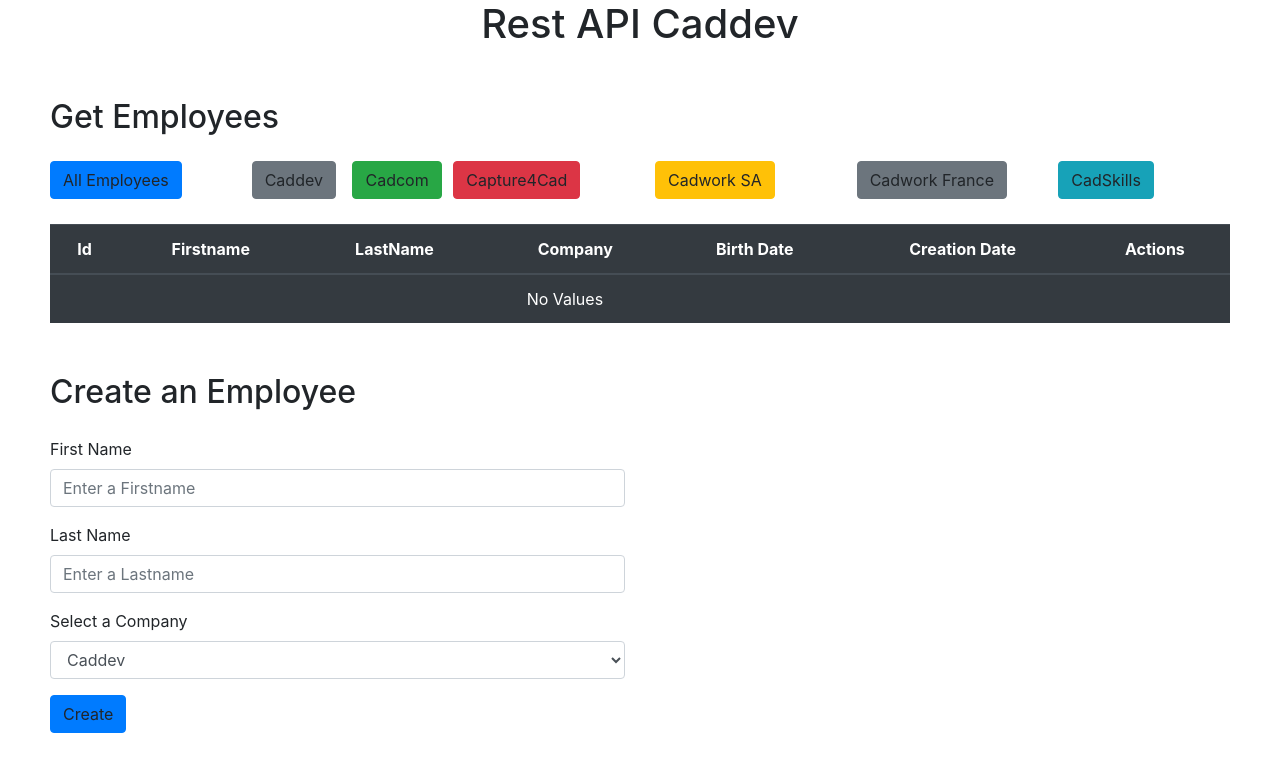
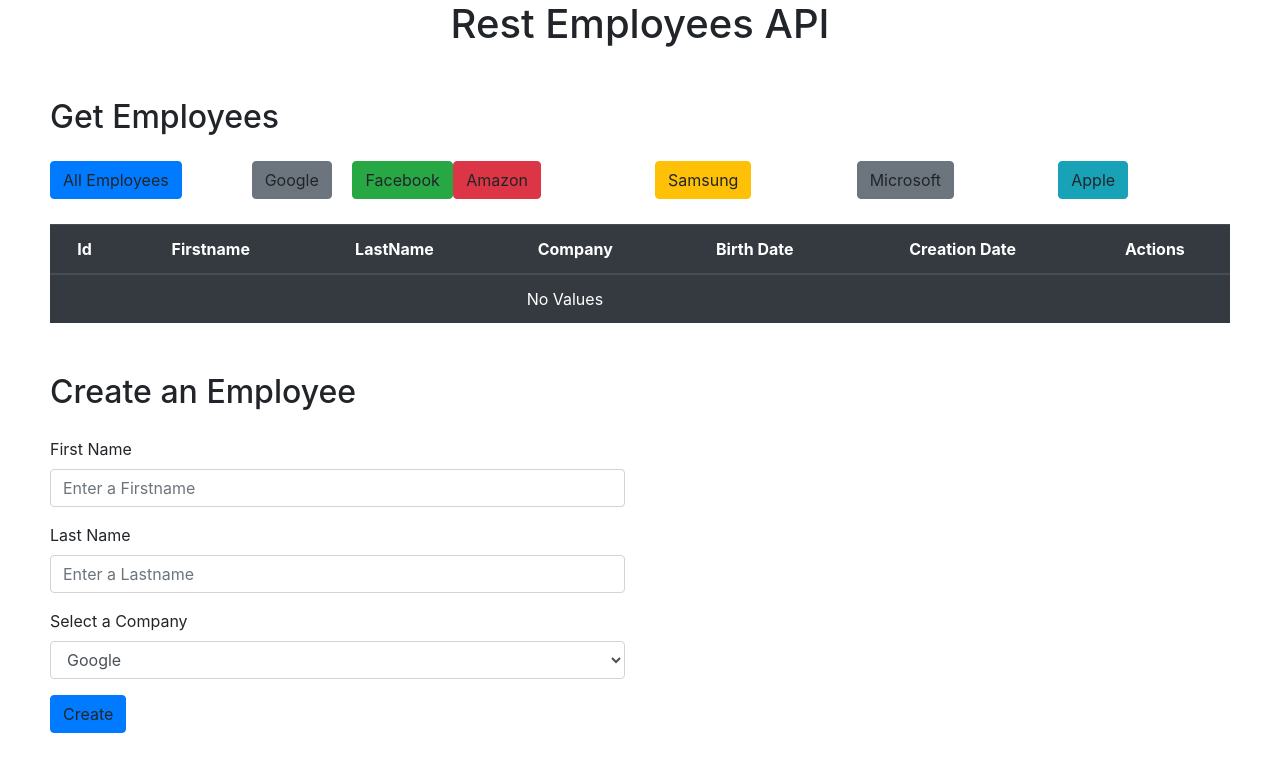
Before and after one commit to CedricTellier/rest_api, a website: page public/index.html in a window 1280 px wide. Drawn offline with nearby package versions, Linux system fonts and the light colour scheme.

Commit message:
Correct company name in Database

```diff
--- a/public/index.html
+++ b/public/index.html
@@ -9,7 +9,7 @@
 		<link rel="stylesheet" href="https://stackpath.bootstrapcdn.com/bootstrap/4.3.1/css/bootstrap.min.css"
 			integrity="sha384-ggOyR0iXCbMQv3Xipma34MD+dH/1fQ784/j6cY/iJTQUOhcWr7x9JvoRxT2MZw1T" crossorigin="anonymous">
 
-		<title>Rest API Caddev</title>
+		<title>Rest Employees API</title>
 		<style type="text/css">
 			td,
 			tr {
@@ -19,7 +19,7 @@
 	</head>
 	<body>
 		<h1 style="text-align: center;">
-			Rest API Caddev
+			Rest Employees API
 		</h1>
 		<div style="margin-left: 50px;margin-right:50px">
 			<h2 style="margin-top:50px;">Get Employees</h2>
@@ -28,22 +28,22 @@
 					<a class="btn btn-primary" onclick="getAllEmployees()" role="button">All Employees</a>
 				</div>
 				<div class="col-1">
-					<a class="btn btn-secondary" onclick="getAllEmployees('Caddev/')" role="button">Caddev</a>
+					<a class="btn btn-secondary" onclick="getAllEmployees('Google/')" role="button">Google</a>
 				</div>
 				<div class="col-1">
-					<a class="btn btn-success" onclick="getAllEmployees('Cadcom/')" role="button">Cadcom</a>
+					<a class="btn btn-success" onclick="getAllEmployees('Facebook/')" role="button">Facebook</a>
 				</div>
 				<div class="col-2">
-					<a class="btn btn-danger" onclick="getAllEmployees('Capture4cad/')" role="button">Capture4Cad</a>
+					<a class="btn btn-danger" onclick="getAllEmployees('Amazon/')" role="button">Amazon</a>
 				</div>
 				<div class="col-2">
-					<a class="btn btn-warning" onclick="getAllEmployees('CadworkSA/')" role="button">Cadwork SA</a>
+					<a class="btn btn-warning" onclick="getAllEmployees('Samsung/')" role="button">Samsung</a>
 				</div>
 				<div class="col-2">
-					<a class="btn btn-secondary" onclick="getAllEmployees('Cadwork/')" role="button">Cadwork France</a>
+					<a class="btn btn-secondary" onclick="getAllEmployees('Microsoft/')" role="button">Microsoft</a>
 				</div>
 				<div class="col-1">
-					<a class="btn btn-info" onclick="getAllEmployees('Cadskills/')" role="button">CadSkills</a>
+					<a class="btn btn-info" onclick="getAllEmployees('Apple/')" role="button">Apple</a>
 				</div>
 			</div>
 			<div style="margin-top:25px;">
@@ -81,12 +81,12 @@
 						<div class="form-group">
 							<label for="business">Select a Company</label>
 							<select class="form-control" id="business" name="business">
-								<option value="Caddev">Caddev</option>
-								<option value="CadworkSA">Cadwork SA</option>
-								<option value="Cadwork">Cadwork France</option>
-								<option value="Cadcom">Cadcom</option>
-								<option value="Cadskills">Cadskills</option>
-								<option value="Capture4cad">Capture4Cad</option>
+								<option value="Google">Google</option>
+								<option value="Samsung">Samsung</option>
+								<option value="Microsoft">Microsoft</option>
+								<option value="Facebook">Facebook</option>
+								<option value="Apple">Apple</option>
+								<option value="Amazon">Amazon</option>
 							</select>
 						</div>
 						<a type="submit" class="btn btn-primary" onclick="createNewEmployee()" role="button">Create</a>
@@ -121,12 +121,12 @@
 								<div class="form-group">
 									<label for="businessModify">Select a Company</label>
 									<select class="form-control" id="businessModify" name="business">
-										<option value="Caddev">Caddev</option>
-										<option value="CadworkSA">Cadwork SA</option>
-										<option value="Cadwork">Cadwork France</option>
-										<option value="Cadcom">Cadcom</option>
-										<option value="Cadskills">Cadskills</option>
-										<option value="Capture4cad">Capture4Cad</option>
+										<option value="Google">Google</option>
+										<option value="Samsung">Samsung</option>
+										<option value="Microsoft">Microsoft</option>
+										<option value="Facebook">Facebook</option>
+										<option value="Apple">Apple</option>
+										<option value="Amazon">Amazon</option>
 									</select>
 								</div>
 							</form>
```
Also changed, not shown: test/tests.js (+6 -6 lines).
